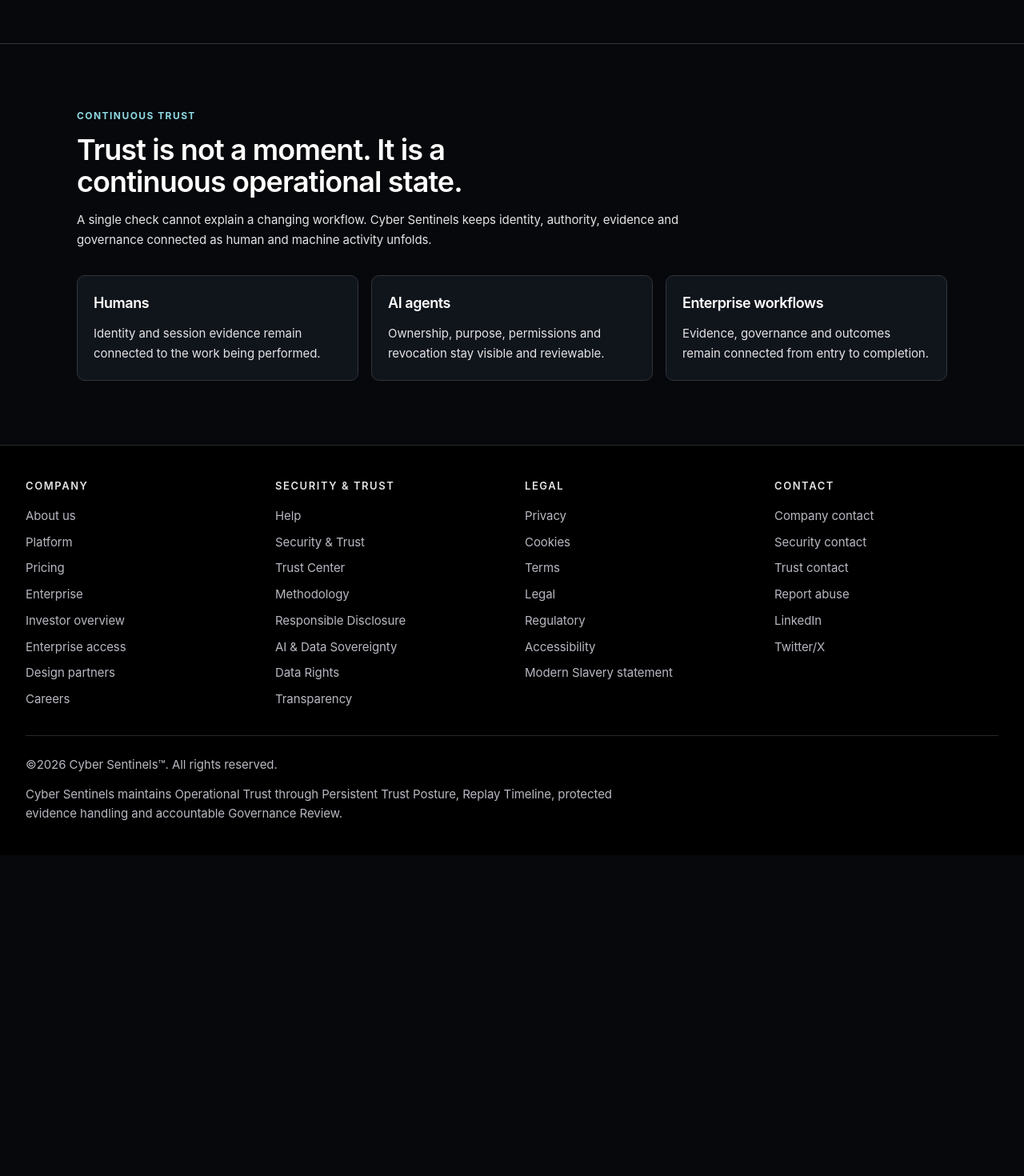
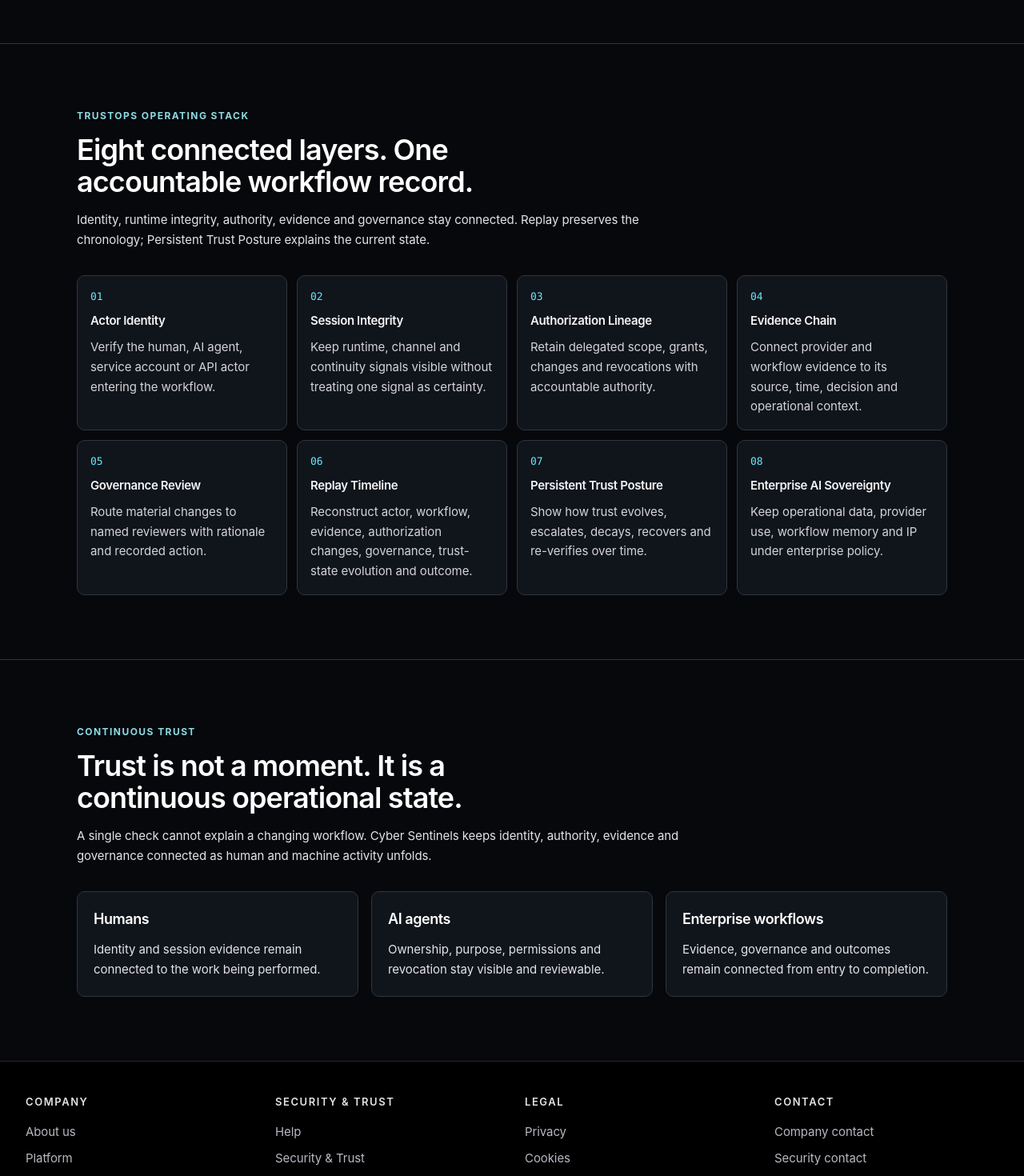
Before and after one commit to emeaexecutive/Cyber-Sentinels-V2, a Next.js app: page / in a window 1280 px wide. Shown: the part 1700-3170 px from the top of the page at 80% size. Before the commit the page ends 2769 px from the top, so only its background shows below. Built offline with nearby package versions, Linux system fonts and the light colour scheme; no server answers.

Commit message:
Finalize TrustOps operating stack

```diff
--- a/app/page.tsx
+++ b/app/page.tsx
@@ -1,4 +1,5 @@
 import Link from "next/link";
+import { TrustOpsOperatingStack } from "@/components/trustops-operating-stack";
 
 const replayPath = [
   ["Actor", "Human, agent or service account"],
@@ -132,6 +133,23 @@ export default function Home() {
 
       <section className="border-t border-zinc-800 bg-zinc-950/60">
         <div className="mx-auto max-w-6xl px-6 py-16 md:px-8 md:py-20">
+          <p className="operational-eyebrow">TrustOps operating stack</p>
+          <h2 className="mt-3 max-w-4xl text-3xl font-semibold leading-tight text-white md:text-4xl">
+            Eight connected layers. One accountable workflow record.
+          </h2>
+          <p className="mt-4 max-w-3xl text-sm leading-7 text-zinc-300">
+            Identity, runtime integrity, authority, evidence and governance stay
+            connected. Replay preserves the chronology; Persistent Trust
+            Posture explains the current state.
+          </p>
+          <div className="mt-8">
+            <TrustOpsOperatingStack compact />
+          </div>
+        </div>
+      </section>
+
+      <section className="border-t border-zinc-800">
+        <div className="mx-auto max-w-6xl px-6 py-16 md:px-8 md:py-20">
           <p className="operational-eyebrow">Continuous trust</p>
           <h2 className="mt-3 max-w-4xl text-3xl font-semibold leading-tight text-white md:text-4xl">
             Trust is not a moment. It is a continuous operational state.
--- a/app/trust-center/page.tsx
+++ b/app/trust-center/page.tsx
@@ -266,13 +266,15 @@ export default async function TrustCenterPage() {
 
           <div className="rounded-xl border border-zinc-800 bg-zinc-950 p-5 md:p-6">
             <h2 className="text-xl font-semibold">Provider-backed evidence</h2>
-            <p className="mt-2 text-sm text-zinc-500">Normalized provider states linked to receipts and workflow replay.</p>
+            <p className="mt-2 text-sm text-zinc-500">Normalized provider evidence outcomes linked to receipts and workflow replay. Runtime availability remains a separate four-state control.</p>
             <div className="mt-5 grid gap-3">
               {providerEvidence.length ? providerEvidence.slice(0, 8).map((provider, index) => (
                 <article key={`${provider.receiptId}-${provider.providerName}-${index}`} className="rounded-lg border border-zinc-800 bg-black p-4">
                   <div className="flex flex-wrap items-start justify-between gap-3">
                     <p className="font-medium text-zinc-100">{provider.providerName}</p>
-                    <State value={provider.state} />
+                    <span className="text-xs text-zinc-400">
+                      Evidence outcome: <State value={provider.state} />
+                    </span>
                   </div>
                   <p className="mt-3 text-sm leading-6 text-zinc-400">{provider.summary}</p>
                   <div className="mt-3 flex flex-wrap gap-x-4 gap-y-2 text-xs text-zinc-500">
```
Also changed, not shown: 1 other file (tests, documents, lock files or other folders).
